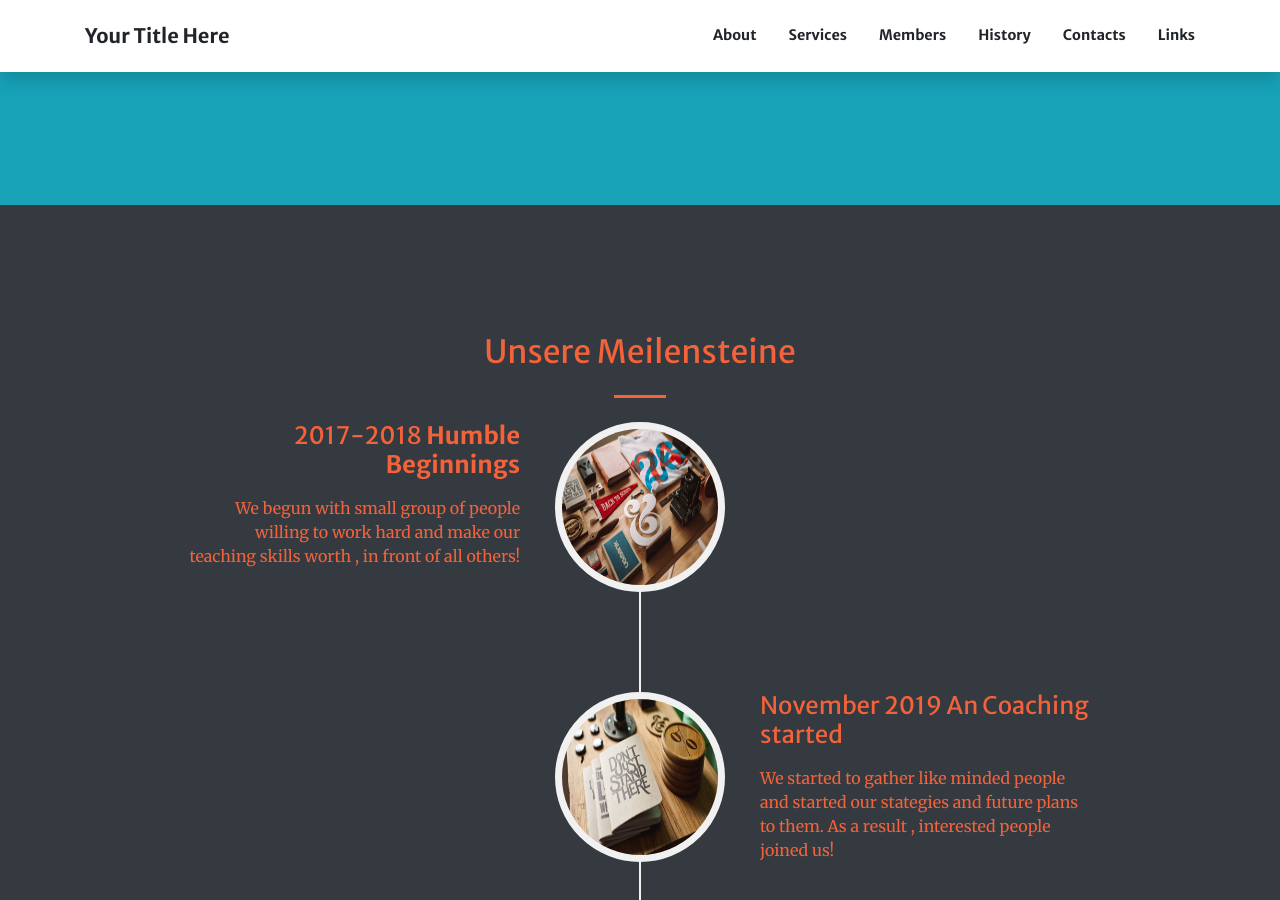
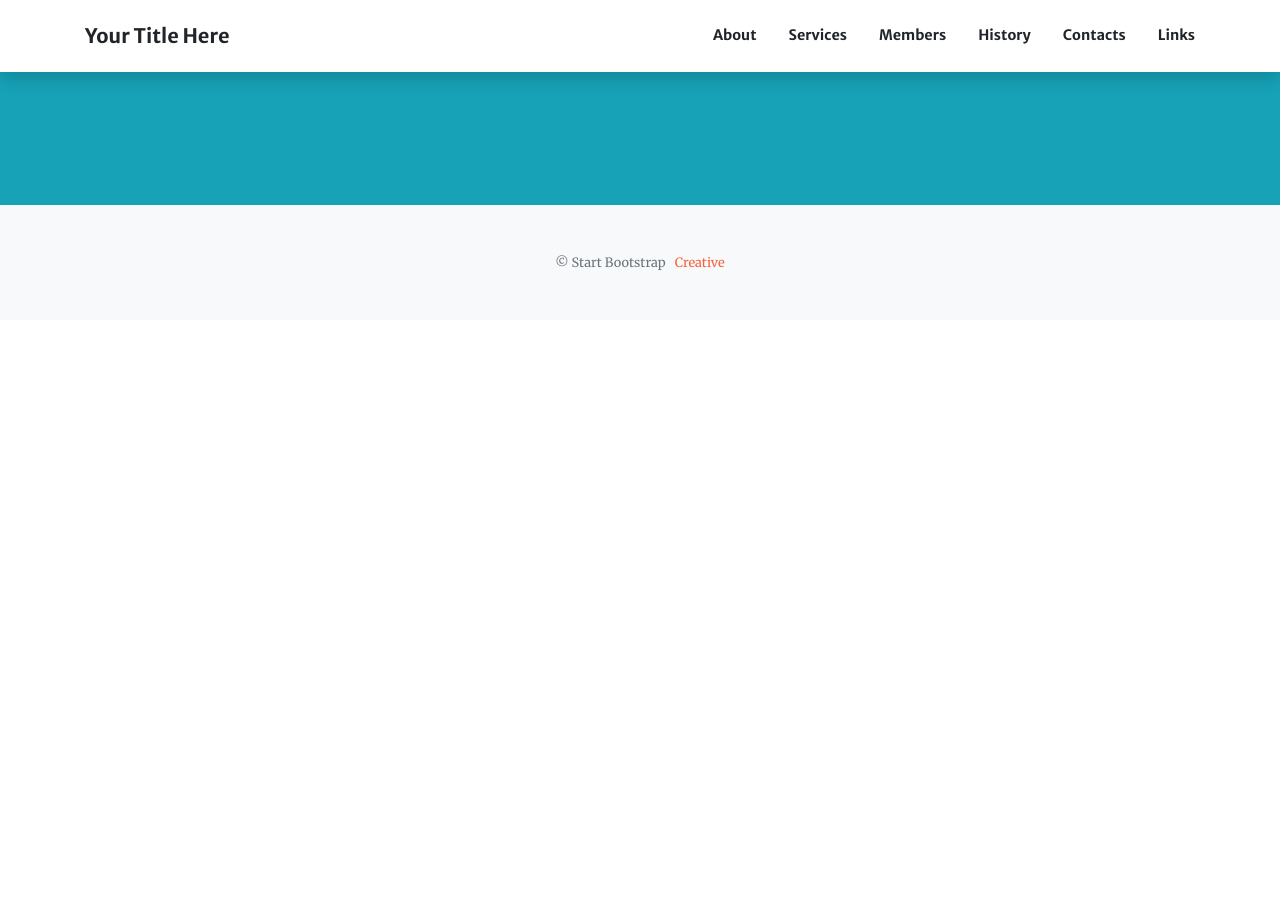
Before and after one commit to WueVsVirus/WueVsVirus.github.io, a Jekyll site: the page built from index.md, in a window 1280 px wide and 900 px high, scrolled down 2794 px. Built offline with Jekyll 4.4.1, drawn with Linux system fonts in a browser that asks for light colours; nearby versions of some CDN libraries; after the commit the page ends 3114 px from its top, so only the background shows below that.

Commit message:
Update index.md

```diff
--- a/index.md
+++ b/index.md
@@ -55,25 +55,5 @@ sections:
         image: assets/img/members/person5.jpg
         url: '#'
 
-  - type: timeline.html
-    section_id: timeline
-    title: Unsere Meilensteine
-    background_style: bg-dark text-primary
-    last_image: assets/img/timeline-end.png
-    actions:
-      - image: assets/img/portfolio/thumbnails/1.jpg
-        title: >+
-          2017-2018
-          **Humble Beginnings**
-        text: >-
-          We begun with small group of people willing to work hard and make our
-          teaching skills worth , in front of all others!
-      - image: assets/img/portfolio/thumbnails/2.jpg
-        title: >+
-          November 2019
-          An Coaching started
-        text: >-
-          We started to gather like minded people and started our stategies
-          and future plans to them. As a result , interested people joined us!
 
 ---
```
